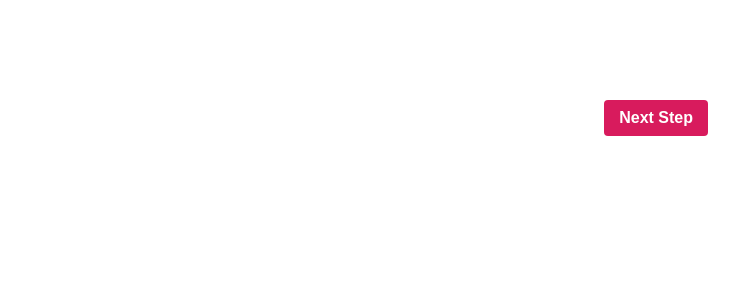
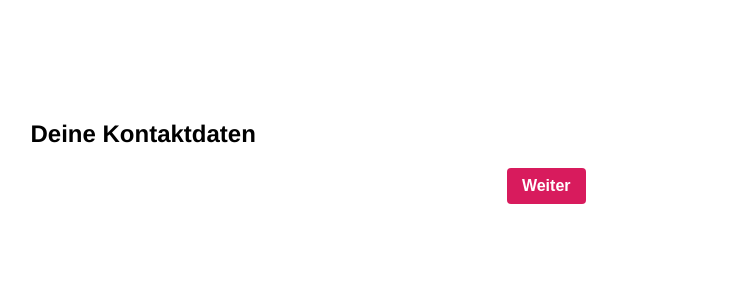
Before and after one commit to nomorehumor/2021-11-20-workshop-component-library, a React (Create React App) app: page / in a window 1280 px wide. Shown: the top 300 px of the page, without its empty margins (332-1071 px from the left). Built offline with nearby package versions, Linux system fonts and the light colour scheme.

Commit message:
Favicon and Previous Page fixes

```diff
--- a/public/index.html
+++ b/public/index.html
@@ -2,7 +2,7 @@
 <html lang="en">
   <head>
     <meta charset="utf-8" />
-    <link rel="icon" href="%PUBLIC_URL%/favicon.ico" />
+    <link rel="icon" href="%PUBLIC_URL%/favicon.png" />
     <meta name="viewport" content="width=device-width, initial-scale=1" />
     <meta name="theme-color" content="#000000" />
     <meta
@@ -24,7 +24,7 @@
       work correctly both with client-side routing and a non-root public URL.
       Learn how to configure a non-root public URL by running `npm run build`.
     -->
-    <title>React App</title>
+    <title>Workwise workshop</title>
   </head>
   <body>
     <noscript>You need to enable JavaScript to run this app.</noscript>
--- a/src/pages/Application/ApplicationPage.css
+++ b/src/pages/Application/ApplicationPage.css
@@ -1,6 +1,6 @@
 .ApplicationPage {
   width: 100%;
   display: flex;
-  max-width: 800px;
+  max-width: 555px;
   flex-direction: column;
 }
--- a/src/pages/Application/ApplicationPage.tsx
+++ b/src/pages/Application/ApplicationPage.tsx
@@ -11,14 +11,11 @@ export enum ApplicationStep {
   EXPERIENCES = "experiences",
 }
 
-const ApplicationNextStepMap: Record<
-  ApplicationStep,
-  ApplicationStep | undefined
-> = {
-  [ApplicationStep.CONTACT_DETAILS]: ApplicationStep.EXPERIENCES,
-  [ApplicationStep.EXPERIENCES]: ApplicationStep.CONDITIONS,
-  [ApplicationStep.CONDITIONS]: undefined,
-};
+const ApplicationStepOrder: ApplicationStep[] = [
+  ApplicationStep.CONTACT_DETAILS,
+  ApplicationStep.EXPERIENCES,
+  ApplicationStep.CONDITIONS,
+];
 
 export const ApplicationPage = () => {
   const [currentStep, setCurrentStep] = useState<ApplicationStep>(
@@ -32,16 +29,26 @@ export const ApplicationPage = () => {
 
   const handleGoToNextStep = useCallback(
     (pageData: unknown) => {
-      const nextStep = ApplicationNextStepMap[currentStep];
+      const nextStepIndex =
+        ApplicationStepOrder.findIndex((value) => value === currentStep) + 1;
 
       setPageData((prevState) => ({ ...prevState, [currentStep]: pageData }));
 
-      if (nextStep) {
-        setCurrentStep(nextStep);
+      if (nextStepIndex < ApplicationStepOrder.length) {
+        setCurrentStep(ApplicationStepOrder[nextStepIndex]);
       }
     },
     [currentStep]
   );
+
+  const handleGoToPreviousStep = useCallback(() => {
+    const previousStepIndex =
+      ApplicationStepOrder.findIndex((value) => value === currentStep) - 1;
+
+    if (previousStepIndex >= 0) {
+      setCurrentStep(ApplicationStepOrder[previousStepIndex]);
+    }
+  }, [currentStep]);
 
   return (
     <div className="ApplicationPage">
@@ -50,16 +57,19 @@ export const ApplicationPage = () => {
           [ApplicationStep.EXPERIENCES]: (
             <ApplicationPageExperiences
               handleGoToNextStep={handleGoToNextStep}
+              handleGoToPreviousStep={handleGoToPreviousStep}
             />
           ),
           [ApplicationStep.CONTACT_DETAILS]: (
             <ApplicationPageContactDetails
               handleGoToNextStep={handleGoToNextStep}
+              handleGoToPreviousStep={handleGoToPreviousStep}
             />
           ),
           [ApplicationStep.CONDITIONS]: (
             <ApplicationPageConditions
               handleGoToNextStep={handleGoToNextStep}
+              handleGoToPreviousStep={handleGoToPreviousStep}
             />
           ),
         };
--- a/src/pages/Application/components/ApplciationPageStep.css
+++ b/src/pages/Application/components/ApplciationPageStep.css
@@ -2,6 +2,10 @@
   width: 100%;
   display: flex;
   flex-direction: column;
+}
+
+.ApplicationPageStepHeading {
+  margin-bottom: 20px;
 }
 
 .ApplicationPageChildrenContainer {
@@ -14,5 +18,9 @@
   width: 100%;
   display: flex;
   flex-direction: row;
+  justify-content: space-between;
+}
+
+.ApplicationPageButtonContainer--SingleButton {
   justify-content: flex-end;
 }
--- a/src/pages/Application/components/ApplicationPageStep.tsx
+++ b/src/pages/Application/components/ApplicationPageStep.tsx
@@ -5,22 +5,40 @@ import React, { ReactNode } from "react";
 import { Button } from "../../../components/Button/Button";
 
 interface ApplicationPageStepProps {
+  pageTitle: string;
   handleGoToNextStep: (pageData: unknown) => void;
+  handleGoToPreviousStep: () => void;
   pageData: unknown;
   children: ReactNode;
   nextButtonLabel: string;
+  showPreviousPageButton: boolean;
 }
 
 export const ApplicationPageStep = ({
   children,
+  pageTitle,
   handleGoToNextStep,
+  handleGoToPreviousStep,
   nextButtonLabel,
+  showPreviousPageButton,
   pageData,
 }: ApplicationPageStepProps) => (
   <div className="ApplicationPageStep">
+    <h2 className="ApplicationPageStepHeading">{pageTitle}</h2>
+
     <div className="ApplicationPageChildrenContainer">{children}</div>
 
-    <div className="ApplicationPageButtonContainer">
+    <div
+      className={[
+        "ApplicationPageButtonContainer",
+        !showPreviousPageButton &&
+          "ApplicationPageButtonContainer--SingleButton",
+      ].join(" ")}
+    >
+      {showPreviousPageButton && (
+        <Button label="Zurück" onClick={handleGoToPreviousStep} />
+      )}
+
       <Button
         primary
         label={nextButtonLabel}
--- a/src/pages/Application/steps/ApplicationPageConditions/ApplicationPageConditions.tsx
+++ b/src/pages/Application/steps/ApplicationPageConditions/ApplicationPageConditions.tsx
@@ -3,18 +3,23 @@ import { ApplicationPageStep } from "../../components/ApplicationPageStep";
 
 interface ApplicationPageConditionsProps {
   handleGoToNextStep: (pageData: unknown) => void;
+  handleGoToPreviousStep: () => void;
 }
 
 export const ApplicationPageConditions = ({
   handleGoToNextStep,
+  handleGoToPreviousStep,
 }: ApplicationPageConditionsProps) => {
   // --- YOUR CODE HERE ---
 
   return (
     <ApplicationPageStep
+      pageTitle="Allgemeine Rahmenbedingungen"
       handleGoToNextStep={handleGoToNextStep}
+      handleGoToPreviousStep={handleGoToPreviousStep}
       pageData={{}}
-      nextButtonLabel="Submit"
+      showPreviousPageButton
+      nextButtonLabel="Absenden"
     >
       <div></div>
     </ApplicationPageStep>
--- a/src/pages/Application/steps/ApplicationPageContactDetails/ApplicationPageContactDetails.tsx
+++ b/src/pages/Application/steps/ApplicationPageContactDetails/ApplicationPageContactDetails.tsx
@@ -3,18 +3,23 @@ import { ApplicationPageStep } from "../../components/ApplicationPageStep";
 
 interface ApplicationPageContactDetailsProps {
   handleGoToNextStep: (pageData: unknown) => void;
+  handleGoToPreviousStep: () => void;
 }
 
 export const ApplicationPageContactDetails = ({
   handleGoToNextStep,
+  handleGoToPreviousStep,
 }: ApplicationPageContactDetailsProps) => {
   // --- YOUR CODE HERE ---
 
   return (
     <ApplicationPageStep
+      pageTitle="Deine Kontaktdaten"
       pageData={{}}
-      nextButtonLabel="Next Step"
+      nextButtonLabel="Weiter"
       handleGoToNextStep={handleGoToNextStep}
+      showPreviousPageButton={false}
+      handleGoToPreviousStep={handleGoToPreviousStep}
     >
       <div></div>
     </ApplicationPageStep>
--- a/src/pages/Application/steps/ApplicationPageExperiences/ApplicationPageExperiences.tsx
+++ b/src/pages/Application/steps/ApplicationPageExperiences/ApplicationPageExperiences.tsx
@@ -3,18 +3,23 @@ import { ApplicationPageStep } from "../../components/ApplicationPageStep";
 
 interface ApplicationPageExperiencesProps {
   handleGoToNextStep: (pageData: unknown) => void;
+  handleGoToPreviousStep: () => void;
 }
 
 export const ApplicationPageExperiences = ({
   handleGoToNextStep,
+  handleGoToPreviousStep,
 }: ApplicationPageExperiencesProps) => {
   // --- YOUR CODE HERE ---
 
   return (
     <ApplicationPageStep
+      pageTitle="Erfahrungen"
       handleGoToNextStep={handleGoToNextStep}
       pageData={{}}
-      nextButtonLabel="Next Step"
+      nextButtonLabel="Weiter"
+      showPreviousPageButton
+      handleGoToPreviousStep={handleGoToPreviousStep}
     >
       <div></div>
     </ApplicationPageStep>
```
Also changed, not shown: public/favicon.png (added), public/manifest.json, 1 other file (tests, documents, lock files or other folders).
